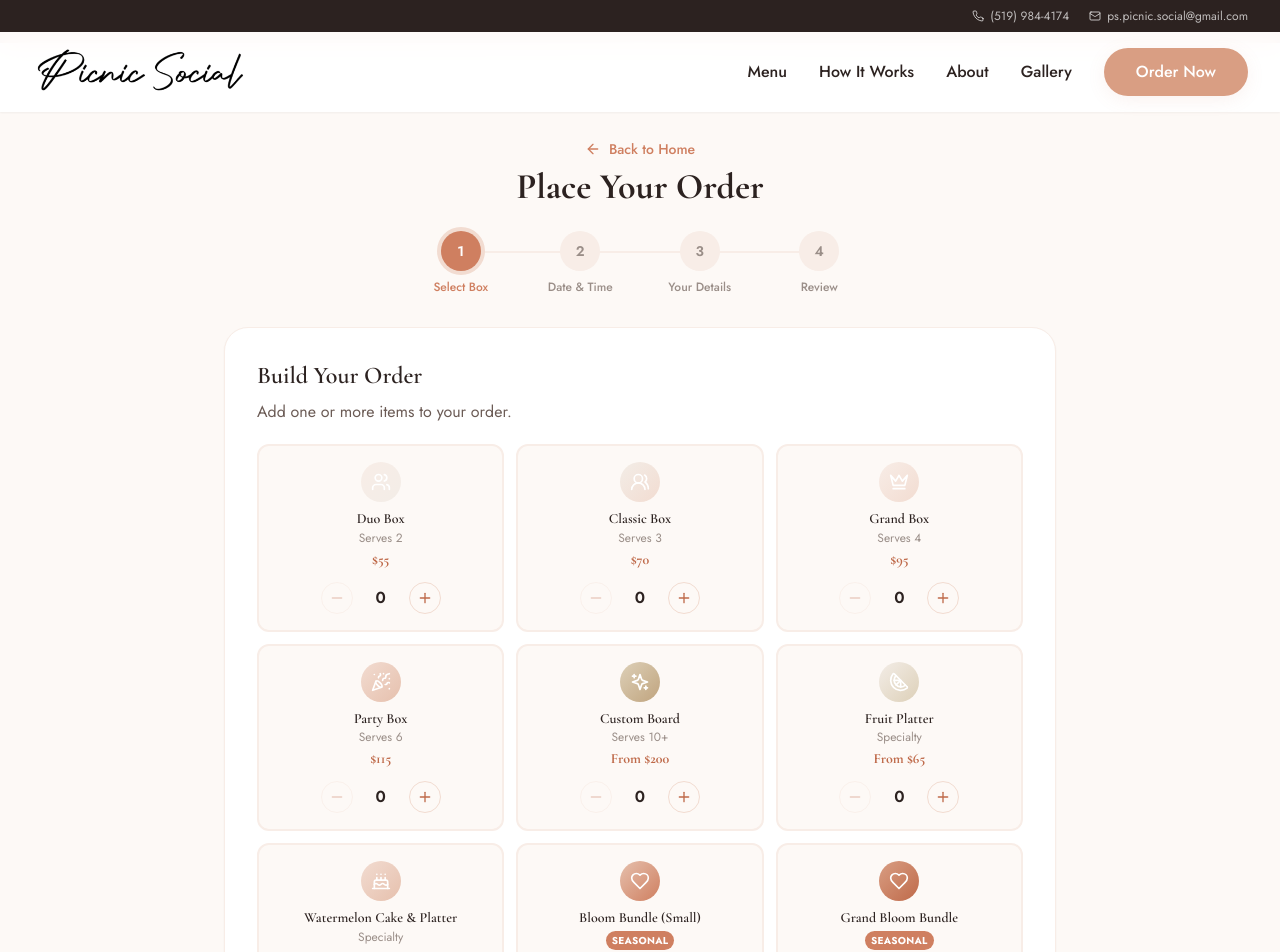
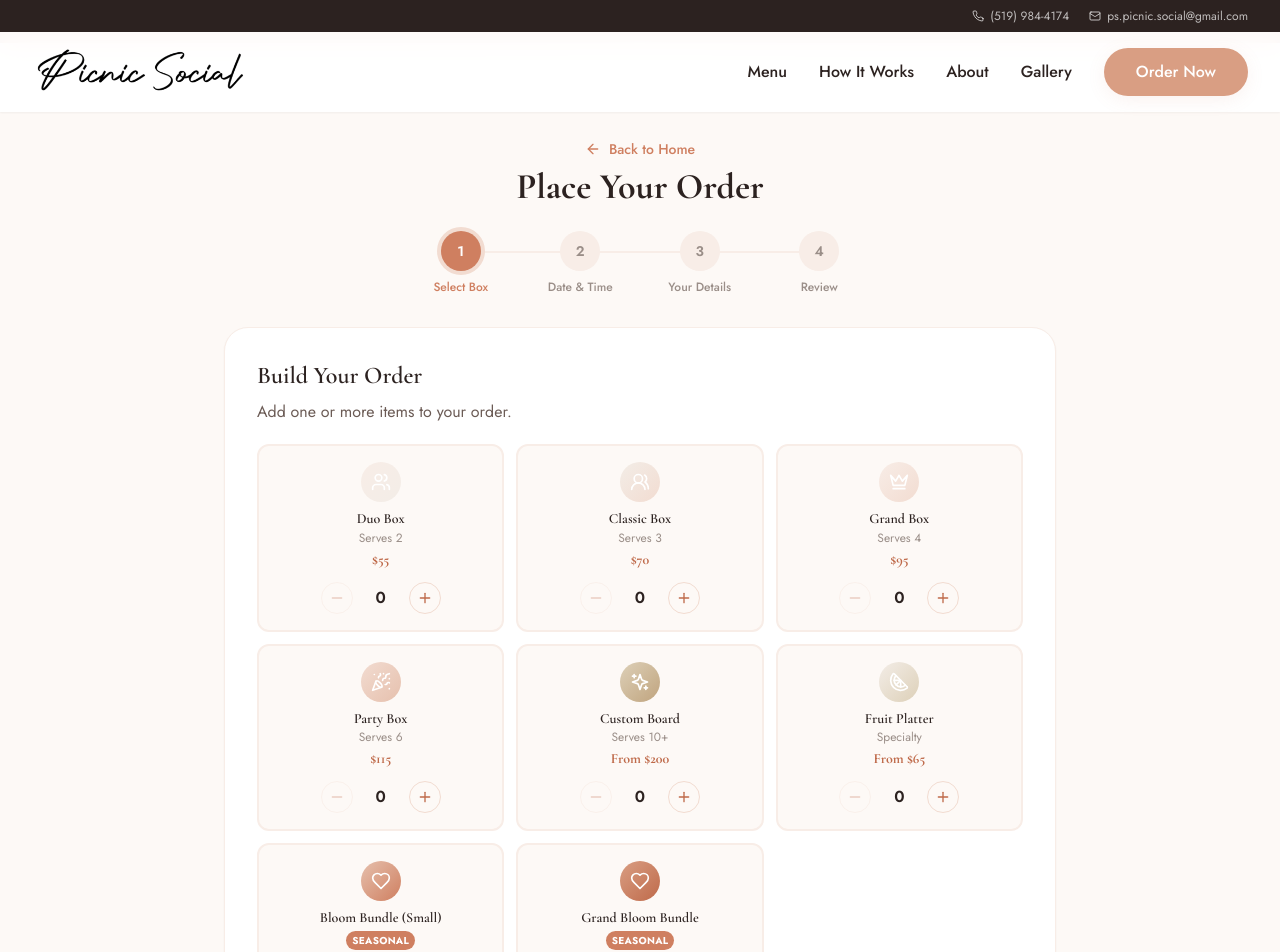
Before and after one commit to sudakaimaster/picnic-social, a React (Vite) app: page /order in a window 1280 px wide. Shown: the top 952 px of the page. Built offline with nearby package versions, Linux system fonts and the light colour scheme.

Commit message:
Remove Watermelon Cake from order page
Made-with: Cursor

```diff
--- a/src/pages/OrderPage.jsx
+++ b/src/pages/OrderPage.jsx
@@ -35,7 +35,6 @@ const BOX_OPTIONS = [
   { id: 'party', name: 'Party Box', serves: '6', price: '$115', numericPrice: 115, icon: PartyPopper, gradient: 'from-rose-200 to-rose-300' },
   { id: 'custom', name: 'Custom Board', serves: '10+', price: 'From $200', numericPrice: 200, icon: Sparkles, gradient: 'from-gold-light to-gold' },
   { id: 'fruit', name: 'Fruit Platter', serves: null, price: 'From $65', numericPrice: 65, icon: Citrus, gradient: 'from-cream-dark to-gold-light' },
-  { id: 'watermelon', name: 'Watermelon Cake & Platter', serves: null, price: '$250', numericPrice: 250, icon: Cake, gradient: 'from-rose-200 to-rose-300' },
   { id: 'bloom-sm', name: 'Bloom Bundle (Small)', serves: null, price: '$95', numericPrice: 95, icon: Heart, gradient: 'from-rose-300 to-rose-500', seasonal: true },
   { id: 'bloom-lg', name: 'Grand Bloom Bundle', serves: null, price: '$165', numericPrice: 165, icon: Heart, gradient: 'from-rose-400 to-rose-600', seasonal: true },
 ]
```
